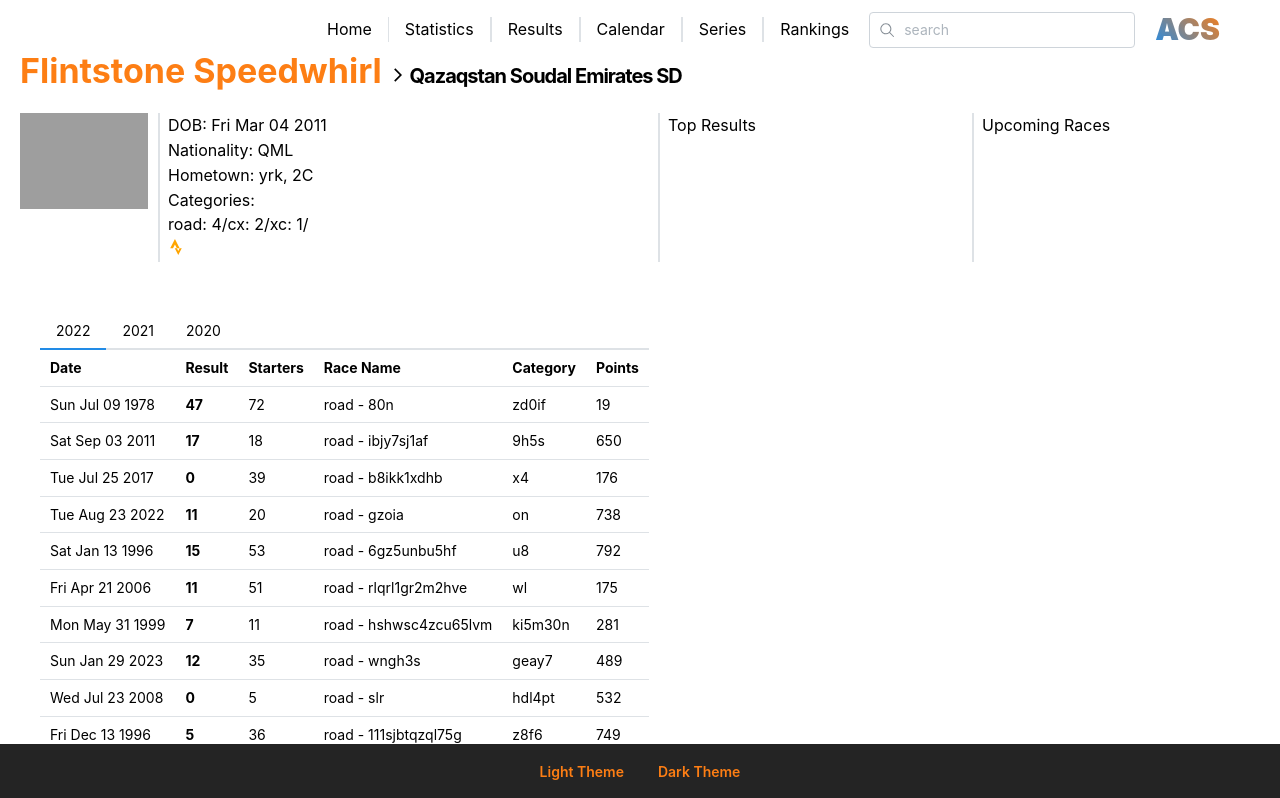
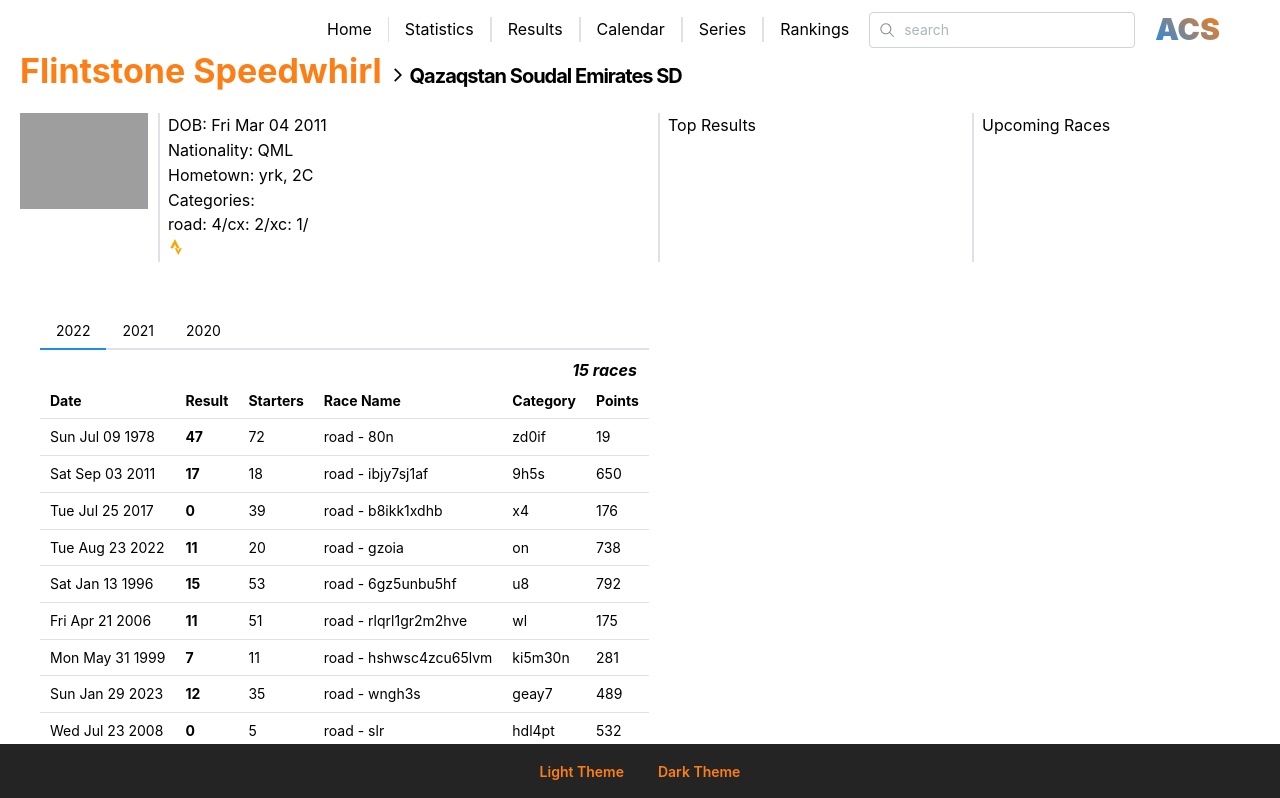
Before and after one commit to derekvmcintire/acs-next, a Next.js app: page / in a window 1280 px wide. Shown: the top 798 px of the page. Built offline with nearby package versions, Linux system fonts and the light colour scheme; grey boxes are pictures that could not be loaded.

Commit message:
Show number of races

```diff
--- a/app/ui/RacerInfo/components/InfoGrid.tsx
+++ b/app/ui/RacerInfo/components/InfoGrid.tsx
@@ -13,7 +13,7 @@ interface InfoGridProps {
 }
 
 export default function InfoGrid({ racerInfo }: InfoGridProps) {
-  const { teams, socials, dob, categories, hometown } = racerInfo;
+  const { socials, dob, categories, hometown } = racerInfo;
 
   return (
     <Grid>
@@ -30,5 +30,5 @@ export default function InfoGrid({ racerInfo }: InfoGridProps) {
         <UpcomingRaces />
       </Grid.Col>
     </Grid>
-);
+  );
 }
--- a/app/ui/Results/components/ResultsTable.tsx
+++ b/app/ui/Results/components/ResultsTable.tsx
@@ -1,7 +1,7 @@
 'use client';
 
 import React, { ReactNode, useEffect, useState } from 'react';
-import { Table } from '@mantine/core';
+import { Flex, Table, Text } from '@mantine/core';
 import { IRaceData } from '@/app/types';
 import classes from '../styles/RaceTable.module.css';
 
@@ -27,6 +27,11 @@ export default function ResultsTable({ races }: RaceTableProps) {
   }, []);
 
   return (
+    <>
+      <Flex justify="right">
+        <Text fs="italic" fw={700} pr={12} pt={8}>{`${races.length} races`}</Text>
+      </Flex>
+
       <Table className={classes.raceTable}>
         <Table.Thead>
           <Table.Tr>
@@ -50,5 +55,6 @@ export default function ResultsTable({ races }: RaceTableProps) {
           )}
         </Table.Tbody>
       </Table>
+    </>
   );
 }
--- a/package.json
+++ b/package.json
@@ -8,7 +8,7 @@
     "analyze": "ANALYZE=true next build",
     "start": "next start",
     "typecheck": "tsc --noEmit",
-    "lint": "next lint && npm run lint:stylelint",
+    "lint": "npm run prettier && next lint && npm run lint:stylelint",
     "lint:stylelint": "stylelint '**/*.css' --cache",
     "jest": "jest",
     "jest:watch": "jest --watch",
```
Lines whose indentation alone changed are shown as unchanged.
